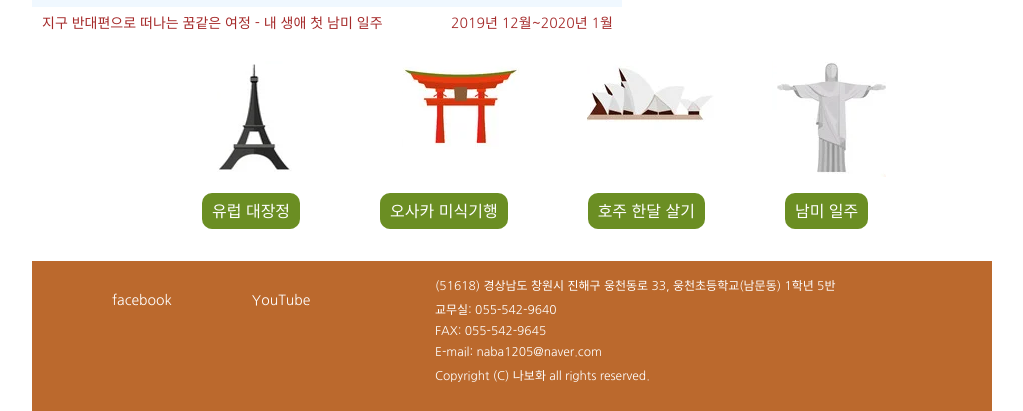
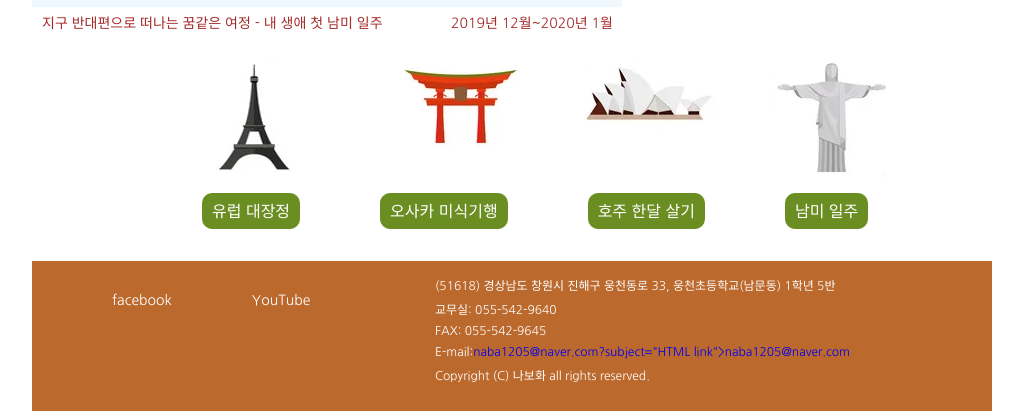
Before and after one commit to NaBong1205/nabong1205.github.io, a plain HTML site: page index.html in a window 1280 px wide. Shown: the part 789-1200 px from the top of the page, without its empty margins (128-1151 px from the left). Drawn offline with Linux system fonts and the light colour scheme.

Commit message:
Update index.html

```diff
--- a/index.html
+++ b/index.html
@@ -111,7 +111,7 @@ font-family: 'Nanum Gothic', sans-serif;-->
         <span>(51618) 경상남도 창원시 진해구 웅천동로 33, 웅천초등학교(남문동) 1학년 5반</span>
         <span>교무실: 055-542-9640</span>
         <span>FAX: 055-542-9645</span>
-        <span>E-mail: naba1205@naver.com</span>
+        <span>E-mail:<a href=mailto:<nowiki>naba1205@naver.com?subject="HTML link">naba1205@naver.com</a></span>
         <span>Copyright (C) 나보화 all rights reserved.</span>
 	</div>
 </footer>
```
